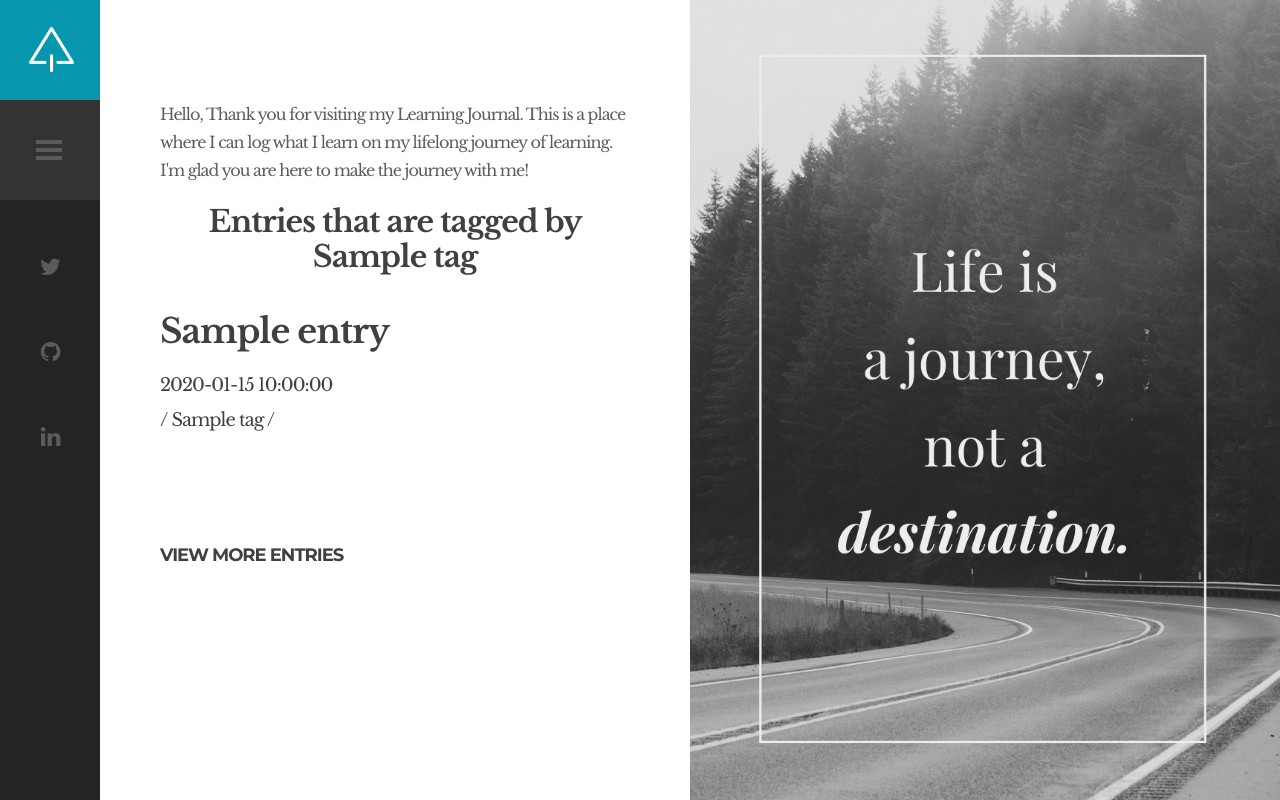
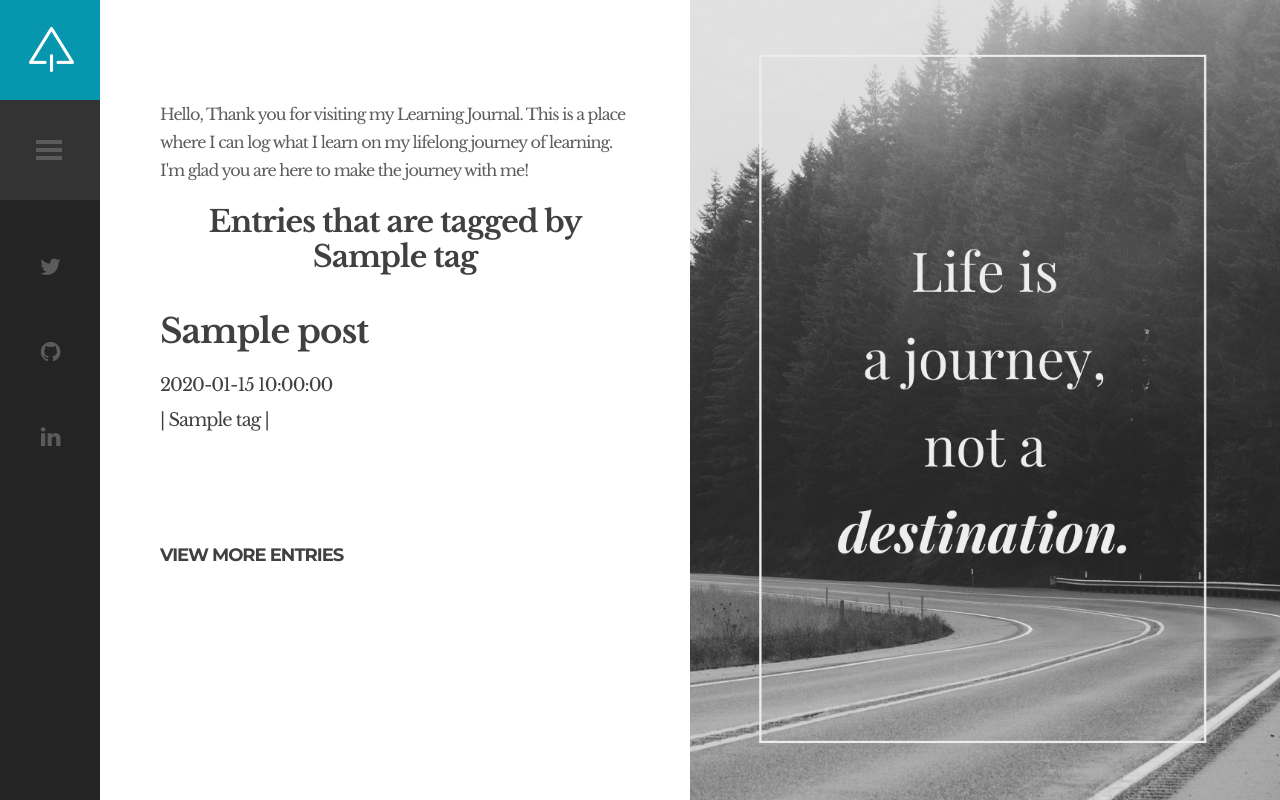
Before and after one commit to ajeema/py-techdegree-project-5, a Python web app: template templates/tags_list.html in a window 1280 px wide. Run offline with Jinja, Linux system fonts and the light colour scheme; the template is opened without the code that fills it: most values are stand-ins (such as "Sample title", 1, 10 or a date in 2020).

Commit message:
incremental update for tags

```diff
--- a/templates/all_entries.html
+++ b/templates/all_entries.html
@@ -14,9 +14,8 @@
                 <div class="cat-links">
                     <ul>
                         <li>
-                        {% set tags = post.tags.split(', ') %}
-                        {% for tag in tags %}
-                        <a href="/entries/tags/{{tag}}">{{  tag  }}</a>
+                        {% for tag in post.tags %}
+                        <a href="{{ url_for('tag_entries', slug=tag.slug) }}">{{ tag.name }}</a>
                         {% endfor %}
                         </li>
                 </div>
--- a/templates/tags_list.html
+++ b/templates/tags_list.html
@@ -4,14 +4,14 @@
 <h4 style="text-align: center;">Entries that are tagged by <b>{{ tag.name}}</b></h4>
 <div class="container">
     <div class="entry-list">
-        {% for entry in entries %}
+        {% for post in post %}
         <article>
-            <h2><a href="#">{{ entry.title }}</a></h2>
-            <time datetime="2016-01-31">{{ entry.date }}</time><br>
-            <span> / </span>
-            {% for tag in entry.tags %}
+            <h2><a href="#">{{ post.title }}</a></h2>
+            <time datetime="2016-01-31">{{ post.date }}</time><br>
+            <span> | </span>
+            {% for tag in post.tags %}
             <a href="#"><span>{{ tag.name }}</span></a>
-            <span> / </span>
+            <span> | </span>
             {% endfor %}
         </article>
         {% endfor %}
```
Also changed, not shown: social.db.
